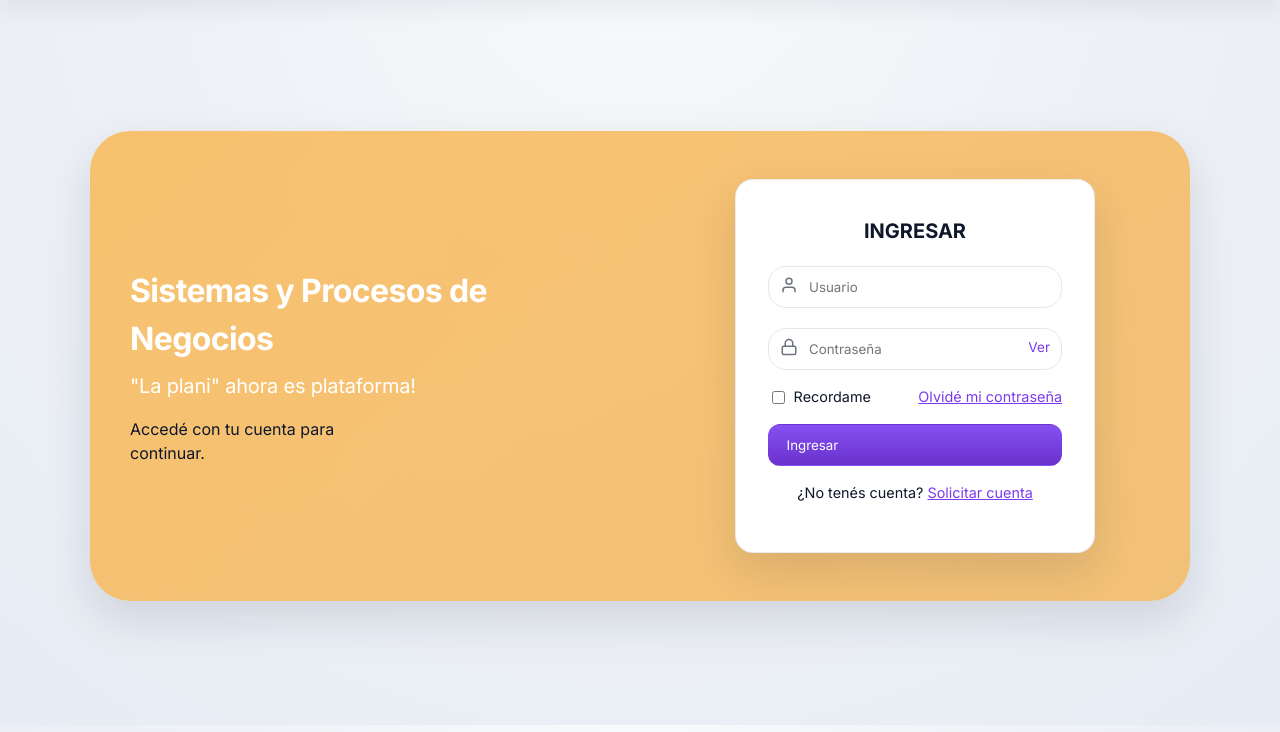
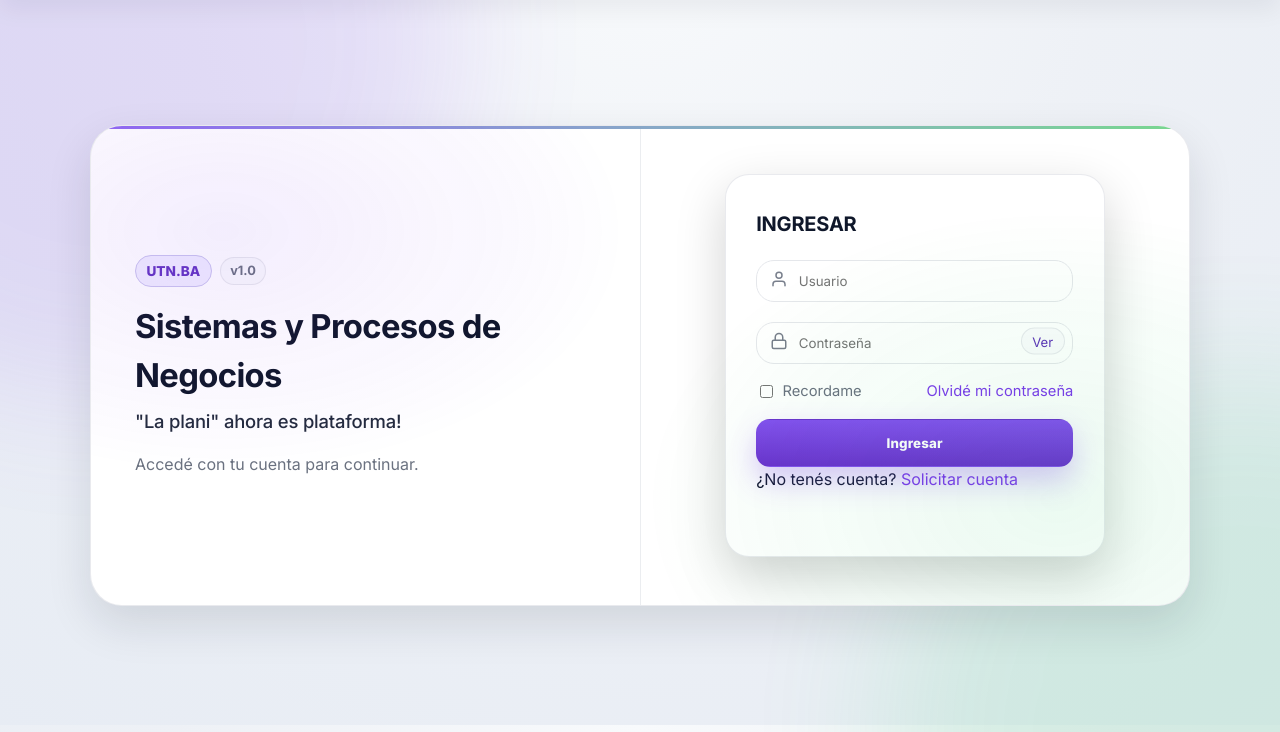
Before and after one commit to Zenitroc/SyPdN-Plani-WebApp, a PHP site: page /pages/login/index.html in a window 1280 px wide. Shown: the part 75-807 px from the top of the page. Run offline with PHP 8.4, Linux system fonts and the light colour scheme; some libraries are stand-ins or nearby versions.

Commit message:
Cambio de login

```diff
--- a/public/pages/login/index.html
+++ b/public/pages/login/index.html
@@ -1,64 +1,97 @@
 <!doctype html>
 <html lang="es">
-
 <head>
   <meta charset="utf-8" />
+  <meta name="viewport" content="width=device-width,initial-scale=1" />
   <title>Login — SyPdN</title>
+
   <link rel="preconnect" href="https://fonts.googleapis.com">
   <link rel="preconnect" href="https://fonts.gstatic.com" crossorigin>
   <link href="https://fonts.googleapis.com/css2?family=Inter:wght@400..800&display=swap" rel="stylesheet">
+
   <link rel="stylesheet" href="/assets/css/base.css">
   <link rel="stylesheet" href="./login.css">
-  <script src="https://www.google.com/recaptcha/api.js" async defer></script>
 </head>
 
 <body>
+  <!-- Menú: se renderiza por /assets/js/menu.js (NO tocamos nada acá) -->
   <nav id="appMenu"></nav>
 
-  <main class="login-hero">
-    <div class="login-hero-panel">
+  <main class="login-hero center-screen">
+    <div class="login-hero-panel fx-in">
+      <!-- Lado info / branding -->
       <div class="login-info">
+        <div class="login-meta">
+          <span class="login-badge">UTN.BA</span>
+          <span class="login-chip">v1.0</span>
+        </div>
+
         <h1>Sistemas y Procesos de Negocios</h1>
         <h2>"La plani" ahora es plataforma!</h2>
         <p>Accedé con tu cuenta para continuar.</p>
       </div>
+
+      <!-- Lado form -->
       <div class="login-form-wrap">
-        <section class="card login-card">
+        <section class="card login-card" aria-label="Formulario de ingreso">
           <h3>INGRESAR</h3>
+
           <form id="loginForm">
-            <div class="field">
-              <span class="field-icon">
-                <svg xmlns="http://www.w3.org/2000/svg" viewBox="0 0 24 24" fill="none" stroke="currentColor" stroke-width="2" stroke-linecap="round" stroke-linejoin="round"><path d="M20 21v-2a4 4 0 0 0-4-4H8a4 4 0 0 0-4 4v2"/><circle cx="12" cy="7" r="4"/></svg>
+            <div class="field field-inline">
+              <span class="field-icon" aria-hidden="true">
+                <svg xmlns="http://www.w3.org/2000/svg" viewBox="0 0 24 24" fill="none" stroke="currentColor"
+                  stroke-width="2" stroke-linecap="round" stroke-linejoin="round">
+                  <path d="M20 21v-2a4 4 0 0 0-4-4H8a4 4 0 0 0-4 4v2"/>
+                  <circle cx="12" cy="7" r="4"/>
+                </svg>
               </span>
-              <input id="username" class="input" required placeholder="Usuario">
+              <input id="username" class="input" required placeholder="Usuario" autocomplete="username">
             </div>
-            <div class="field">
-              <span class="field-icon">
-                <svg xmlns="http://www.w3.org/2000/svg" viewBox="0 0 24 24" fill="none" stroke="currentColor" stroke-width="2" stroke-linecap="round" stroke-linejoin="round"><rect x="3" y="11" width="18" height="11" rx="2" ry="2"/><path d="M7 11V7a5 5 0 0 1 10 0v4"/></svg>
+
+            <div class="field field-inline">
+              <span class="field-icon" aria-hidden="true">
+                <svg xmlns="http://www.w3.org/2000/svg" viewBox="0 0 24 24" fill="none" stroke="currentColor"
+                  stroke-width="2" stroke-linecap="round" stroke-linejoin="round">
+                  <rect x="3" y="11" width="18" height="11" rx="2" ry="2"/>
+                  <path d="M7 11V7a5 5 0 0 1 10 0v4"/>
+                </svg>
               </span>
-              <input id="password" class="input" type="password" required placeholder="Contraseña">
+              <input id="password" class="input" type="password" required placeholder="Contraseña" autocomplete="current-password">
               <button type="button" id="showPass" class="show-btn" aria-label="Mostrar contraseña">Ver</button>
             </div>
+
             <div class="login-extra">
-              <label><input type="checkbox" id="remember"> Recordame</label>
+              <label>
+                <input type="checkbox" id="remember">
+                Recordame
+              </label>
+
               <button type="button" id="forgotBtn" class="link-btn">Olvidé mi contraseña</button>
             </div>
-            <div class="captcha">
-              <div class="g-recaptcha" data-sitekey="6LeIxAcTAAAAAJcZVRqyHh71UMIEGNQ_MXjiZKhI"></div>
-            </div>
+
             <button type="submit" class="btn btn-primary" style="width:100%">Ingresar</button>
-            <p class="account-link">¿No tenés cuenta? <button id="requestAccount" type="button" class="link-btn">Solicitar cuenta</button></p>
+
+            <p class="account-link">
+              ¿No tenés cuenta?
+              <button id="requestAccount" type="button" class="link-btn">Solicitar cuenta</button>
+            </p>
           </form>
-          <div id="loginMsg" style="color:rgb(212, 142, 142);margin-top:.5rem"></div>
+
+          <div id="loginMsg" style="color:rgb(212, 142, 142);margin-top:.5rem" aria-live="polite"></div>
         </section>
       </div>
     </div>
   </main>
 
-  <div id="requestModal" class="dialog-back" role="dialog" aria-modal="true" aria-labelledby="requestTitle">
+  <!-- Modal: Solicitud de cuenta -->
+  <div id="requestModal" class="dialog-back" role="dialog" aria-modal="true" aria-labelledby="requestTitle" aria-hidden="true">
     <div class="dialog-card fx-pop">
       <h3 id="requestTitle">Solicitud de cuenta</h3>
-      <p>Para solicitar tu cuenta, enviá un correo a <strong>fcortinez@avantek.com.ar</strong>. Te dejamos una plantilla con los datos necesarios para agilizar el alta.</p>
+      <p class="muted">
+        Para solicitar tu cuenta, enviá un correo a <strong>fcortinez@avantek.com.ar</strong>.
+        Te dejamos una plantilla con los datos necesarios para agilizar el alta.
+      </p>
+
       <div class="dialog-template">
         <div><strong>Asunto:</strong> Solicitud de cuenta SyPdN</div>
         <div><strong>Nombre:</strong> [Nombre]</div>
@@ -68,10 +101,35 @@
         <div><strong>Curso y comisión:</strong> [Día - Comisión]</div>
         <div><strong>Observaciones:</strong> [Opcional]</div>
       </div>
+
       <p class="muted">Nuestro equipo responderá a la brevedad con los pasos a seguir.</p>
+
       <div class="dialog-actions">
         <a class="btn btn-tonal" href="mailto:fcortinez@avantek.com.ar?subject=Solicitud%20de%20cuenta%20SyPdN">Abrir correo</a>
         <button type="button" id="closeRequestModal" class="btn btn-neutral">Cerrar</button>
+      </div>
+    </div>
+  </div>
+
+  <!-- Modal: Olvidé mi contraseña -->
+  <div id="forgotModal" class="dialog-back" role="dialog" aria-modal="true" aria-labelledby="forgotTitle" aria-hidden="true">
+    <div class="dialog-card fx-pop">
+      <h3 id="forgotTitle">Recuperación de acceso</h3>
+      <p class="muted">
+        Para recuperar tu acceso, escribinos a <strong>fcortinez@avantek.com.ar</strong> con estos datos:
+      </p>
+
+      <div class="dialog-template">
+        <div><strong>Asunto:</strong> Recuperar acceso SyPdN</div>
+        <div><strong>Usuario:</strong> [Tu usuario]</div>
+        <div><strong>Nombre y apellido:</strong> [Nombre Apellido]</div>
+        <div><strong>DNI:</strong> [DNI]</div>
+        <div><strong>Curso y comisión:</strong> [Día - Comisión]</div>
+      </div>
+
+      <div class="dialog-actions">
+        <a class="btn btn-tonal" href="mailto:fcortinez@avantek.com.ar?subject=Recuperar%20acceso%20SyPdN">Abrir correo</a>
+        <button type="button" id="closeForgotModal" class="btn btn-neutral">Cerrar</button>
       </div>
     </div>
   </div>
@@ -81,5 +139,4 @@
   <script src="/assets/js/menu.js"></script>
   <script src="/pages/login/login.js"></script>
 </body>
-
 </html>
--- a/public/pages/login/login.css
+++ b/public/pages/login/login.css
@@ -1,68 +1,307 @@
-/* Login centering and animation overrides */
-.center-screen{min-height:calc(100vh - 68px);display:flex;align-items:center;justify-content:center;padding:2rem}
-.fx-pop{animation:pop-in .8s cubic-bezier(.2,.7,.3,1) both;transform-origin:center}
-@keyframes pop-in{0%{opacity:0;transform:scale(.9)}100%{opacity:1;transform:scale(1)}}
-.login-card h2{margin:0 0 .5rem 0;text-align:center;font-size:1.4rem}
-.login-card h3{margin:.25rem 0 1rem 0;text-align:center}
-.login-card .input{margin-top:.25rem}
-.login-actions{display:flex;gap:.6rem;justify-content:flex-end;margin-top:1rem}
+/* =========================
+   Login — Refinado (simple, pro, dinámico)
+   Depende de tokens de base.css
+   ========================= */
 
-/* Login hero panel */
-.login-hero{display:flex;align-items:center;justify-content:center;padding:2rem;min-height:calc(100vh - 68px)}
-.login-hero-panel{width:100%;max-width:1100px;display:flex;border-radius:40px;overflow:hidden;position:relative;box-shadow:var(--shadow);background:linear-gradient(135deg,#f7c16f,#f79b108c)}
-.login-hero-panel::before{content:"";position:absolute;inset:0;z-index:-1;pointer-events:none;background:radial-gradient(circle at 25% 30%,rgba(255,255,255,.2)0,transparent 55%),radial-gradient(circle at 80% 70%,rgba(255,255,255,.15)0,transparent 50%)}
-.login-info{flex:1;padding:3rem 2.5rem;color:#fff;display:flex;flex-direction:column;justify-content:center}
-.login-info h1{margin:0 0 .5rem 0;font-size:2rem}
-.login-info h2{margin:0 0 1rem 0;font-weight:400;font-size:1.25rem}
-.login-info p{margin:0;font-size:1rem;max-width:28ch}
-.login-form-wrap{flex:1;display:flex;align-items:center;justify-content:center;padding:3rem 2.5rem}
-.login-card{width:100%;max-width:360px;padding:2rem}
+/* Entrada suave (sin glass pesado) */
+.fx-in{ animation: login-in .34s cubic-bezier(.2,.8,.2,1) both; }
+@keyframes login-in{
+  from{ opacity:0; transform: translateY(10px) scale(.99); }
+  to  { opacity:1; transform: translateY(0) scale(1); }
+}
 
-/* Inputs con ícono y botón mostrar */
-.field{position:relative;margin-top:1rem}
-.field:first-of-type{margin-top:0}
-.field-icon{position:absolute;left:.75rem;top:50%;transform:translateY(-50%);width:18px;height:18px;color:var(--muted)}
-.field input{padding-left:2.5rem;padding-right:3rem}
-.show-btn{position:absolute;right:.5rem;top:50%;transform:translateY(-50%);background:transparent;border:none;color:var(--primary);cursor:pointer;font-size:.85rem;padding:.25rem}
-.show-btn:active{opacity:.7}
+.login-hero{
+  position:relative;
+  overflow:hidden;
+}
 
-/* Extras del login */
-.login-extra{display:flex;justify-content:space-between;align-items:center;margin:.75rem 0 1rem;font-size:.9rem}
-.login-extra label{display:flex;align-items:center;gap:.35rem}
-.link-btn{background:none;border:none;padding:0;color:var(--primary);text-decoration:underline;cursor:pointer;font:inherit}
-.link-btn:active{opacity:.7}
-.captcha{margin:.75rem 0}
-.account-link{margin-top:1rem;text-align:center;font-size:.9rem}
+/* Fondo con “auroras” MUY sutiles usando tokens (se adapta a light/dark) */
+.login-hero::before,
+.login-hero::after{
+  content:"";
+  position:absolute;
+  width: 720px;
+  height: 720px;
+  border-radius: 999px;
+  filter: blur(70px);
+  opacity: .22;
+  pointer-events:none;
+  z-index:0;
+}
+.login-hero::before{
+  left:-260px;
+  top:-320px;
+  background: color-mix(in oklab, var(--primary) 55%, transparent);
+}
+.login-hero::after{
+  right:-320px;
+  bottom:-360px;
+  background: color-mix(in oklab, var(--accent) 55%, transparent);
+}
+:root[data-theme="dark"] .login-hero::before,
+:root[data-theme="dark"] .login-hero::after{
+  opacity:.14;
+}
+
+/* Panel: ahora usa surface/border de tu tema, sin gradiente naranja fijo */
+.login-hero-panel{
+  position:relative;
+  z-index:1;
+  width:100%;
+  max-width:1100px;
+  display:flex;
+  border-radius: 32px;
+  overflow:hidden;
+
+  background: var(--surface);
+  border: 1px solid color-mix(in oklab, var(--border) 85%, transparent);
+  box-shadow: var(--shadow);
+}
+
+/* línea superior “brand” súper discreta */
+.login-hero-panel::before{
+  content:"";
+  position:absolute;
+  left:0; right:0; top:0;
+  height: 3px;
+  background: linear-gradient(90deg,
+    color-mix(in oklab, var(--primary) 85%, white),
+    color-mix(in oklab, var(--accent) 75%, white)
+  );
+  opacity:.95;
+}
+
+/* Reflejos internos muy suaves */
+.login-hero-panel::after{
+  content:"";
+  position:absolute;
+  inset:0;
+  pointer-events:none;
+  background:
+    radial-gradient(700px 420px at 12% 22%, color-mix(in oklab, var(--primary) 10%, transparent), transparent 60%),
+    radial-gradient(740px 520px at 88% 78%, color-mix(in oklab, var(--accent) 10%, transparent), transparent 58%);
+  opacity:.9;
+}
+
+/* Lado info: ahora elegante, sin “cartel” */
+.login-info{
+  flex:1;
+  padding: 3rem 2.75rem;
+  color: var(--text);
+  display:flex;
+  flex-direction:column;
+  justify-content:center;
+}
+
+.login-info h1{
+  margin: .2rem 0 .5rem 0;
+  font-size: 2.05rem;
+  letter-spacing:-0.02em;
+}
+
+.login-info h2{
+  margin: 0 0 1rem 0;
+  font-weight: 500;
+  font-size: 1.15rem;
+  color: color-mix(in oklab, var(--text) 75%, var(--muted));
+}
+
+.login-info p{
+  margin:0;
+  font-size: 1rem;
+  color: var(--muted);
+  max-width: 44ch;
+}
+
+/* Meta (badge + v1). Si no lo agregás al HTML, no pasa nada */
+.login-meta{
+  display:flex;
+  align-items:center;
+  gap:.55rem;
+  margin-bottom:.75rem;
+}
+.login-badge{
+  display:inline-flex;
+  align-items:center;
+  padding:.28rem .65rem;
+  border-radius: 999px;
+  border: 1px solid color-mix(in oklab, var(--primary) 22%, var(--border));
+  background: color-mix(in oklab, var(--primary) 10%, var(--surface));
+  color: color-mix(in oklab, var(--primary) 80%, var(--text));
+  font-weight:800;
+  font-size:.85rem;
+}
+.login-chip{
+  display:inline-flex;
+  align-items:center;
+  padding:.22rem .55rem;
+  border-radius: 999px;
+  border: 1px solid color-mix(in oklab, var(--border) 85%, transparent);
+  background: color-mix(in oklab, var(--surface) 70%, var(--bg));
+  color: var(--muted);
+  font-weight:700;
+  font-size:.8rem;
+}
+
+/* Lado form */
+.login-form-wrap{
+  flex:1;
+  display:flex;
+  align-items:center;
+  justify-content:center;
+  padding: 3rem 2.75rem;
+  /* separador sutil */
+  border-left: 1px solid color-mix(in oklab, var(--border) 75%, transparent);
+}
+:root[data-theme="dark"] .login-form-wrap{
+  border-left: 1px solid color-mix(in oklab, var(--border) 85%, transparent);
+}
+
+.login-card{
+  width:100%;
+  max-width: 380px;
+  padding: 1.9rem;
+  border-radius: calc(var(--radius) + 6px);
+  background: var(--surface);
+  border: 1px solid color-mix(in oklab, var(--border) 85%, transparent);
+  box-shadow: 0 18px 50px color-mix(in oklab, #000 18%, transparent);
+}
+
+/* Title */
+.login-card h3{
+  margin: .2rem 0 1.1rem 0;
+  text-align:left;
+  letter-spacing:-0.01em;
+}
+
+/* Fields con icono */
+.field{
+  position:relative;
+  margin-top: 1rem;
+}
+.field:first-of-type{ margin-top:0; }
+
+.field-icon{
+  position:absolute;
+  left:.85rem;
+  top:50%;
+  transform: translateY(-50%);
+  width:18px;
+  height:18px;
+  color: var(--muted);
+  opacity:.9;
+}
+.field input.input{
+  padding-left: 2.6rem;
+  padding-right: 3.2rem;
+}
+
+/* Botón "Ver" más pro y discreto */
+.show-btn{
+  position:absolute;
+  right:.55rem;
+  top:50%;
+  transform: translateY(-50%);
+  border: 1px solid color-mix(in oklab, var(--border) 85%, transparent);
+  background: color-mix(in oklab, var(--surface) 75%, var(--bg));
+  color: color-mix(in oklab, var(--primary) 75%, var(--text));
+  border-radius: 999px;
+  padding: .28rem .65rem;
+  cursor:pointer;
+  font-size:.82rem;
+  transition: transform var(--transition), box-shadow var(--transition);
+}
+.show-btn:hover{
+  transform: translateY(-50%) scale(1.03);
+  box-shadow: 0 8px 18px rgba(0,0,0,.08);
+}
+.show-btn:active{ transform: translateY(-50%) scale(.99); }
+
+/* extras */
+.login-extra{
+  display:flex;
+  justify-content:space-between;
+  align-items:center;
+  gap:.8rem;
+  margin: .9rem 0 1.05rem;
+  font-size:.92rem;
+  color: var(--muted);
+}
+.login-extra label{ display:flex; align-items:center; gap:.4rem; }
+
+/* Link estilo pro */
+.link-btn{
+  background:none;
+  border:none;
+  padding:0;
+  color: var(--primary);
+  cursor:pointer;
+  font:inherit;
+}
+.link-btn:hover{ text-decoration: underline; }
+.link-btn:active{ opacity:.75; }
+
+/* BOTÓN INGRESAR: ahora sí se percibe */
+.login-card .btn.btn-primary{
+  width:100%;
+  justify-content:center;
+  padding: .95rem 1.1rem;
+  border-radius: calc(var(--radius) - 4px);
+  font-weight: 800;
+  letter-spacing: .01em;
+  box-shadow:
+    0 14px 30px color-mix(in oklab, var(--primary) 28%, transparent);
+}
+.login-card .btn.btn-primary:hover{
+  transform: translateY(-2px) scale(1.01);
+  box-shadow:
+    0 18px 42px color-mix(in oklab, var(--primary) 36%, transparent),
+    0 0 0 2px color-mix(in oklab, var(--primary) 22%, transparent) inset;
+}
+.login-card .btn.btn-primary:active{
+  transform: translateY(0) scale(1);
+}
+
+/* Mensaje de error */
+#loginMsg{
+  color: rgb(212, 142, 142);
+  margin-top: .7rem;
+  min-height: 1.15rem;
+}
+
+/* ===== Modal: reaprovecha tu base, solo lo hace más elegante ===== */
 .dialog-back{
   position:fixed;
   inset:0;
-  background:rgba(15,23,42,.45);
+  background: color-mix(in oklab, var(--bg) 55%, rgba(0,0,0,.45));
   display:none;
   align-items:center;
   justify-content:center;
   padding:1rem;
   z-index:10000;
+  backdrop-filter: blur(6px);
 }
-.dialog-back.active{display:flex}
+.dialog-back.active{ display:flex; }
+
 .dialog-card{
-  width:min(640px, 96vw);
-  background:var(--surface);
-  border:1px solid var(--border);
-  border-radius:24px;
-  box-shadow:var(--shadow);
-  padding:1.5rem;
+  width:min(660px, 96vw);
+  background: var(--surface);
+  border: 1px solid color-mix(in oklab, var(--border) 85%, transparent);
+  border-radius: 24px;
+  box-shadow: var(--shadow);
+  padding: 1.45rem;
 }
-.dialog-card h3{margin-top:0}
-.dialog-card ul{padding-left:1.1rem;margin:.5rem 0 0 0}
+
 .dialog-template{
-  background:color-mix(in oklab, var(--surface) 85%, var(--bg));
-  border:1px dashed color-mix(in oklab, var(--primary) 40%, var(--border));
-  border-radius:16px;
-  padding:.85rem 1rem;
-  font-family:"Sansation", Inter, system-ui, sans-serif;
-  font-size:.9rem;
-  margin:.75rem 0;
+  background: color-mix(in oklab, var(--surface) 80%, var(--bg));
+  border: 1px dashed color-mix(in oklab, var(--primary) 35%, var(--border));
+  border-radius: 16px;
+  padding: .9rem 1rem;
+  font-family: ui-monospace, SFMono-Regular, Menlo, Monaco, Consolas, "Liberation Mono", "Courier New", monospace;
+  font-size: .9rem;
+  margin: .75rem 0;
 }
+
 .dialog-actions{
   display:flex;
   justify-content:flex-end;
@@ -70,13 +309,21 @@
   margin-top:1rem;
 }
 
+/* Responsive */
 @media(max-width:760px){
-  .login-hero-panel{flex-direction:column}
-  .login-info{text-align:center}
-  .login-info p{margin-left:auto;margin-right:auto}
-  .login-form-wrap{padding-top:0}
+  .login-hero-panel{ flex-direction:column; }
+  .login-form-wrap{
+    border-left:none;
+    border-top: 1px solid color-mix(in oklab, var(--border) 75%, transparent);
+    padding-top: 0;
+  }
+  .login-info{ text-align:center; }
+  .login-info p{ margin-left:auto; margin-right:auto; }
+  .login-meta{ justify-content:center; }
 }
 
+/* Reduce motion */
 @media (prefers-reduced-motion: reduce){
-  .fx-pop{animation:none;transition:none}
+  .fx-in{ animation:none; }
+  .show-btn, .btn, .input{ transition:none; }
 }
```
Also changed, not shown: public/pages/login/login.js (+81 -50 lines).
